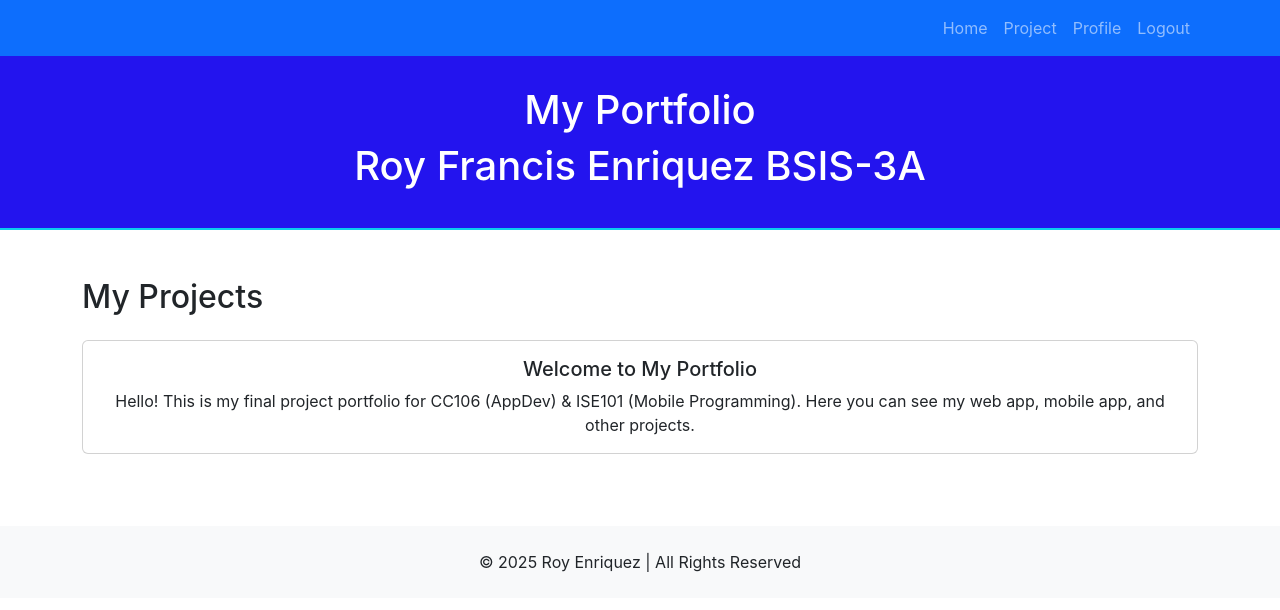
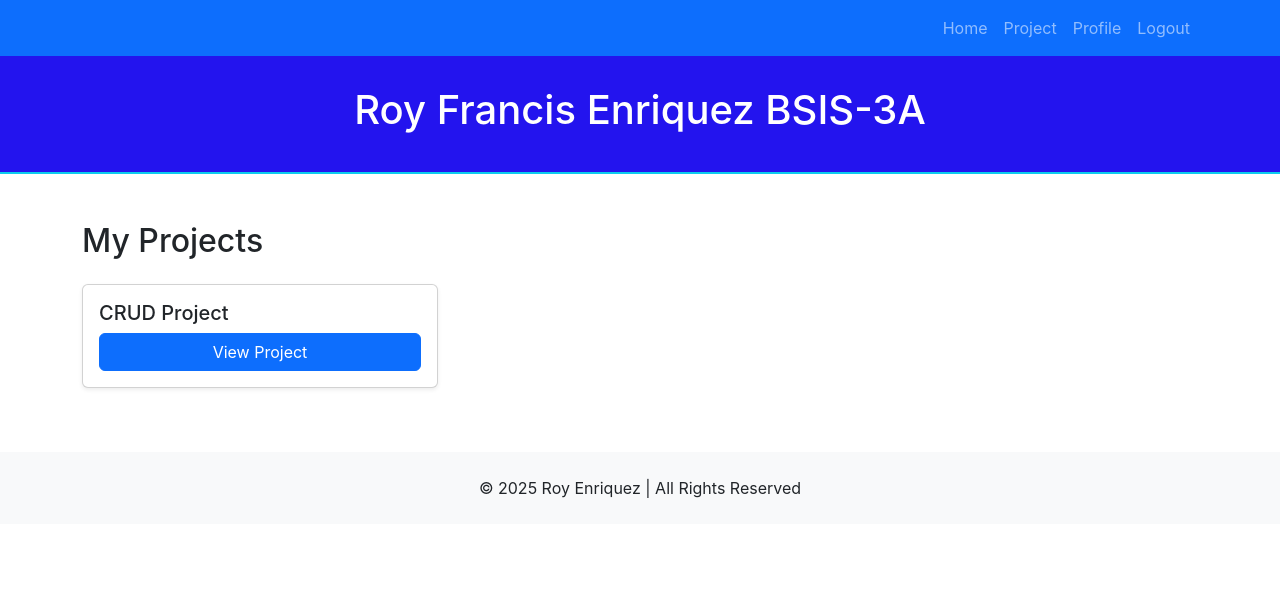
Before and after one commit to Royfrancis28/Portfolio, a React (Create React App) app: page /project in a window 1280 px wide. Shown: the top 610 px of the page. Built offline with nearby package versions, Linux system fonts and the light colour scheme.

Commit message:
Commit all changes

```diff
--- a/src/components/Header.jsx
+++ b/src/components/Header.jsx
@@ -1,9 +1,9 @@
 import React from "react";
+
 
 export default function Header() {
   return (
     <header style={styles.header}>
-      <h1>My Portfolio</h1>
       <h1>Roy Francis Enriquez BSIS-3A</h1>
     </header>
   );
@@ -13,8 +13,8 @@ const styles = {
   header: {
     textAlign: "center",
     padding: "30px",
-    backgroundColor: "#2314eeff",
+    backgroundColor: "#2314ee",
     color: "#fff",
-    borderBottom: "2px solid #0bcceeff",
+    borderBottom: "2px solid #0bccee",
   },
 };
--- a/src/components/ProjectCard.jsx
+++ b/src/components/ProjectCard.jsx
@@ -1,16 +1,19 @@
 import React from "react";
-import { Card, Col } from "react-bootstrap";
+import { Card, Col, Button } from "react-bootstrap";
 
-export default function WelcomeCard() {
+export default function ProjectCard({ title, github }) {
   return (
-    <Col md={12} className="mb-4">
-      <Card className="text-center">
-        <Card.Body>
-          <Card.Title>Welcome to My Portfolio</Card.Title>
-          <Card.Text>
-            Hello! This is my final project portfolio for CC106 (AppDev) & ISE101 (Mobile Programming).
-            Here you can see my web app, mobile app, and other projects.
-          </Card.Text>
+    <Col md={4} className="mb-3">
+      <Card className="shadow-sm h-100">
+        <Card.Body className="d-flex flex-column">
+          <Card.Title>{title}</Card.Title>
+          <Button
+            variant="primary"
+            className="mt-auto"
+            onClick={() => window.open(github, "_blank")}
+          >
+            View Project
+          </Button>
         </Card.Body>
       </Card>
     </Col>
--- a/src/pages/Project.jsx
+++ b/src/pages/Project.jsx
@@ -7,13 +7,12 @@ export default function Project() {
     <Container className="my-5">
       <h2 className="mb-4">My Projects</h2>
       <Row>
-        <ProjectCard
-          title="Student Management System"
-          description="Django REST API, ReactJS Web App, React Native Mobile App"
-          github="https://github.com/YOUR_USERNAME/final-project-CC106-ISE101"
-          live="https://your-frontend.vercel.app"
-          mobile="https://expo.dev/@YOUR_USERNAME/student-management"
-        />
+      <ProjectCard
+  title="CRUD Project"
+  description="A full CRUD app built with React and Node.js."
+  link="https://student-information-system-five.vercel.app/"
+/>
+
         {/* Add more ProjectCard components here */}
       </Row>
     </Container>
```
